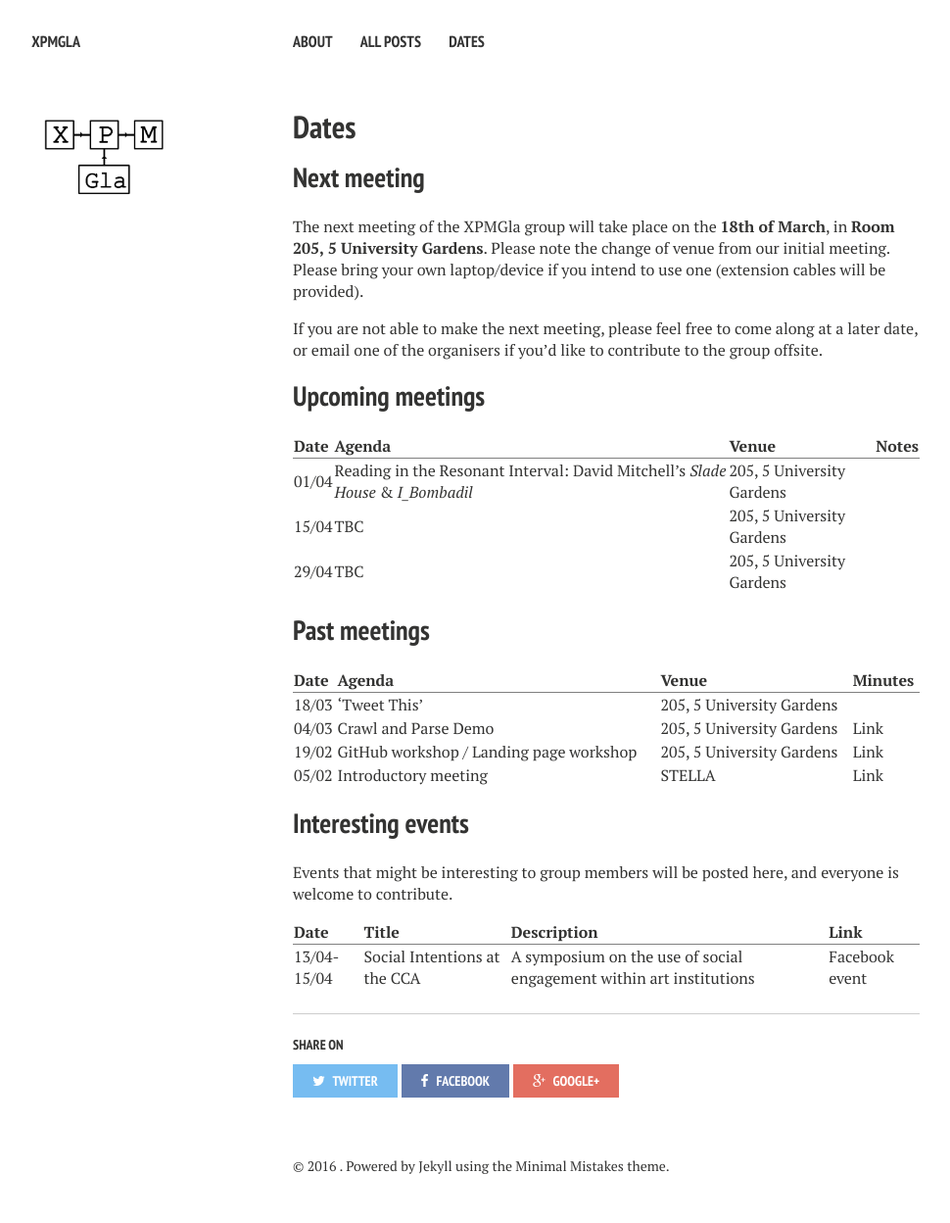
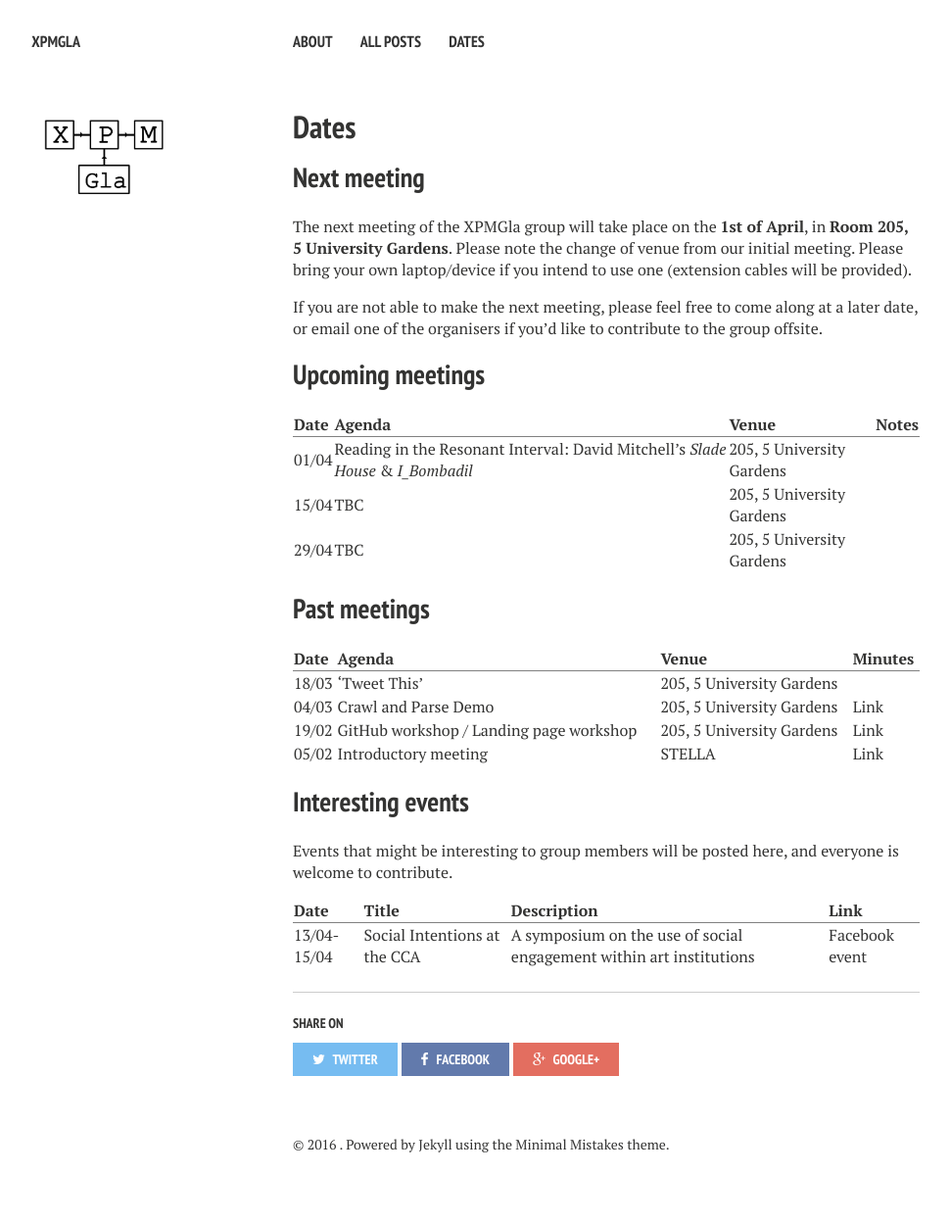
Before and after one commit to stujampur/xpmgla.github.io, a Jekyll site: the page built from dates/index.md, in a window 1280 px wide. Shown: the whole page at 98% size, without its empty margins (21-991 px from the left). Built offline with Jekyll 4.4.1, drawn with Linux system fonts in a browser that asks for light colours; nearby versions of some CDN libraries; after the commit the page ends 1226 px from its top, so only the background shows below that.

Commit message:
next meeting date

```diff
--- a/dates/index.md
+++ b/dates/index.md
@@ -7,7 +7,7 @@ excerpt: "Upcoming timetable and important events"
 
 ## Next meeting
 
-The next meeting of the XPMGla group will take place on the **18th of March**, in **Room 205, 5 University Gardens**. Please note the change of venue from our initial meeting. Please bring your own laptop/device if you intend to use one (extension cables will be provided).
+The next meeting of the XPMGla group will take place on the **1st of April**, in **Room 205, 5 University Gardens**. Please note the change of venue from our initial meeting. Please bring your own laptop/device if you intend to use one (extension cables will be provided).
 
 
 If you are not able to make the next meeting, please feel free to come along at a later date, or email one of the organisers if you'd like to contribute to the group offsite.
```
